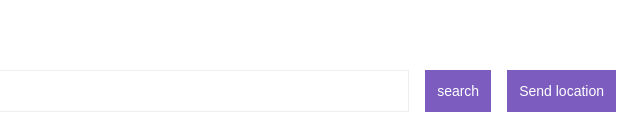
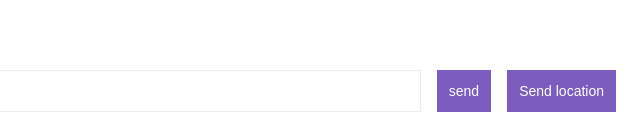
Before and after one commit to dhaval3800/node-chat-app, a website: page public/chat.html in a window 1280 px wide. Shown: the part 664-802 px from the top of the page, 640-1280 px from the left. Drawn offline with nearby package versions, Linux system fonts and the light colour scheme; no server answers.

Commit message:
Update chat.html

```diff
--- a/public/chat.html
+++ b/public/chat.html
@@ -19,7 +19,7 @@
             <div class="compose">
                 <form id="msg-0">
                     <input name="message" placeholder="type something..." required autocomplete="off">
-                    <button>search</button>
+                    <button>send</button>
                 </form>
                 <button id="send-location">Send location</button>
             </div>
```
